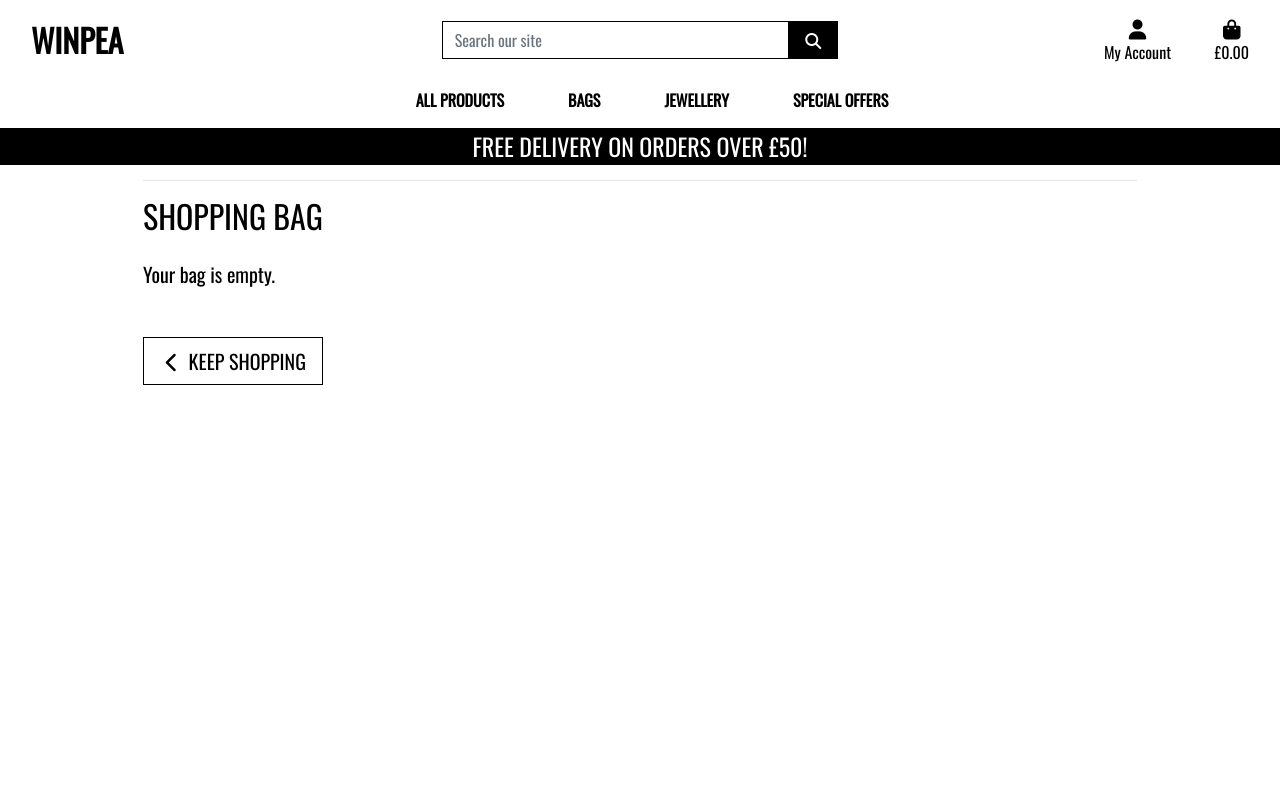
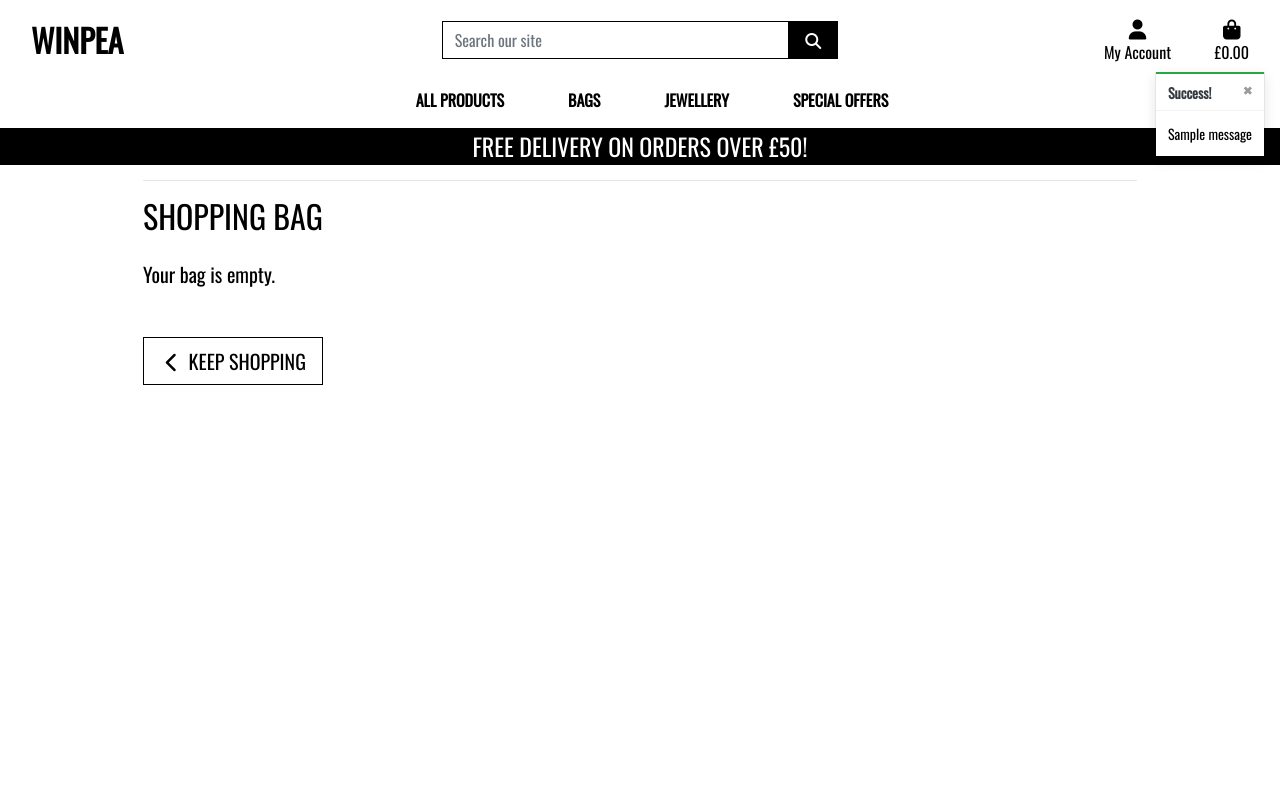
Before and after one commit to LewisHaZ/CI_PP5_WINPEA, a Django app: page /bag/ in a window 1280 px wide. Run offline with Django 3.2, Linux system fonts and the light colour scheme; one stand-in notice (Sample message) is shown; some libraries are stand-ins or nearby versions.

Commit message:
Added bootstrap toasts for users to recognise inputs

```diff
--- a/bag/views.py
+++ b/bag/views.py
@@ -1,4 +1,7 @@
 from django.shortcuts import render, redirect, reverse, HttpResponse
+from django.contrib import messages
+
+from products.models import Product
 
 # Create your views here.
 
@@ -11,6 +14,7 @@ def view_bag(request):
 def add_to_bag(request, item_id):
     """ Add a quantity of the specified product to the shopping bag """
 
+    product = Product.objects.get(pk=item_id)
     quantity = int(request.POST.get('quantity' or 0))
     redirect_url = request.POST.get('redirect_url')
     size = None
@@ -31,6 +35,7 @@ def add_to_bag(request, item_id):
             bag[item_id] += quantity
         else:
             bag[item_id] = quantity
+            messages.success(request, f'Added {product.name} to your bag')
 
     request.session['bag'] = bag
     return redirect(redirect_url)
--- a/static/css/base.css
+++ b/static/css/base.css
@@ -103,6 +103,23 @@ a.category-badge > span.badge:hover {
     cursor: pointer;
 }
 
+/* ------------ bootstrap toasts */
+.message-container {
+    position: fixed;
+    top: 72px;
+    right: 15px;
+    z-index: 99999999;
+
+}
+
+.custom-toast {
+    overflow: visible;
+}
+
+.toast-capper {
+    height: 2px;
+}
+
 /* -------------------------------- Media Queries */
 
 /* Slightly larger container on xl screens */
--- a/templates/base.html
+++ b/templates/base.html
@@ -112,8 +112,22 @@
       </div>
         </header>
 
-    {% if messages %}
-        <div class="message-container"></div>
+        {% if messages %}
+        <div class="message-container">
+            {% for message in messages %}
+                {% with message.level as level %}
+                    {% if level == 40 %}
+                        {% include 'includes/toasts/toast_error.html' %}
+                    {% elif level == 30 %}
+                        {% include 'includes/toasts/toast_warning.html' %}
+                    {% elif level == 25 %}
+                        {% include 'includes/toasts/toast_success.html' %}
+                    {% else %}
+                        {% include 'includes/toasts/toast_info.html' %}
+                    {% endif %}
+                {% endwith %}
+            {% endfor %}
+        </div>
     {% endif %}
 
     {% block page_header %}
@@ -123,6 +137,9 @@
     {% endblock %}
 
     {% block postloadjs %}
+    <script type="text/javascript">
+      $('.toast').toast('show');
+    </script>
     {% endblock %}
 
   </body>
--- /dev/null
+++ b/templates/includes/toasts/toast_success.html
@@ -0,0 +1,13 @@
+<div class="toast custom-toast rounded-0 border-top-0" data-autohide="false">
+    <div class="arrow-up arrow-success"></div>
+    <div class="w-100 toast-capper bg-success"></div>
+    <div class="toast-header bg-white text-dark">
+        <strong class="mr-auto">Success!</strong>
+        <button type="button" class="ml-2 mb-1 close text-dark" data-dismiss="toast" aria-label="Close">
+            <span aria-hidden="true">&times;</span>
+        </button>
+    </div>
+    <div class="toast-body bg-white">
+        {{ message }}
+    </div>
+</div>
--- a/winpea_e_commerce/settings.py
+++ b/winpea_e_commerce/settings.py
@@ -78,6 +78,8 @@ TEMPLATES = [
         },
     },
 ]
+
+MESSAGE_STORAGE = 'django.contrib.messages.storage.session.SessionStorage'
 
 AUTHENTICATION_BACKENDS = (
     # Needed to login by username in django admin, regardless of 'allauth'abs
```
Also changed, not shown: templates/includes/toasts/toast_error.html (added, +13 -0 lines), templates/includes/toasts/toast_info.html (added, +13 -0 lines), templates/includes/toasts/toast_warning.html (added, +13 -0 lines), db.sqlite3.
